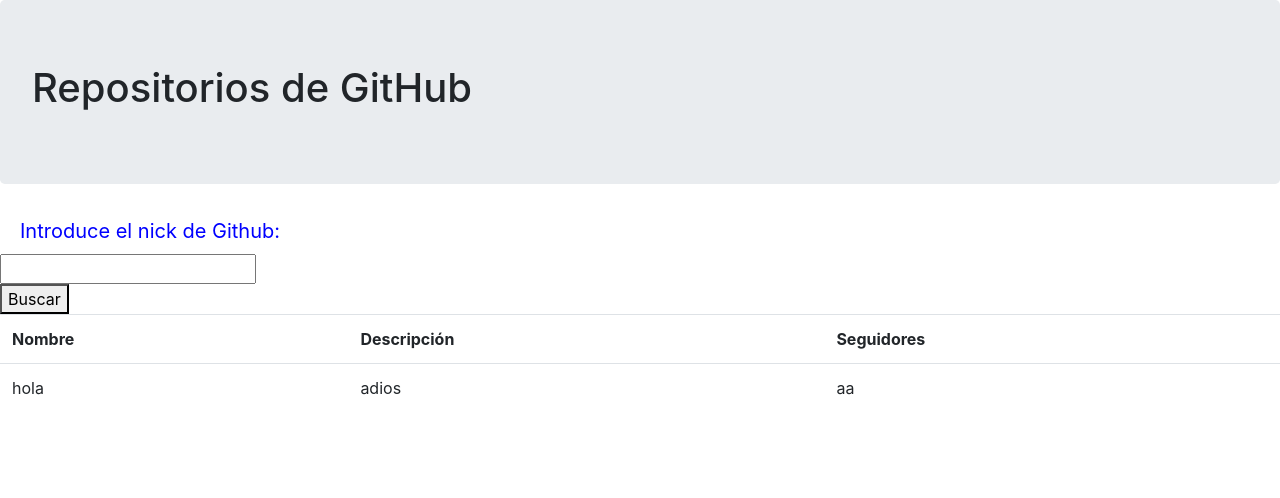
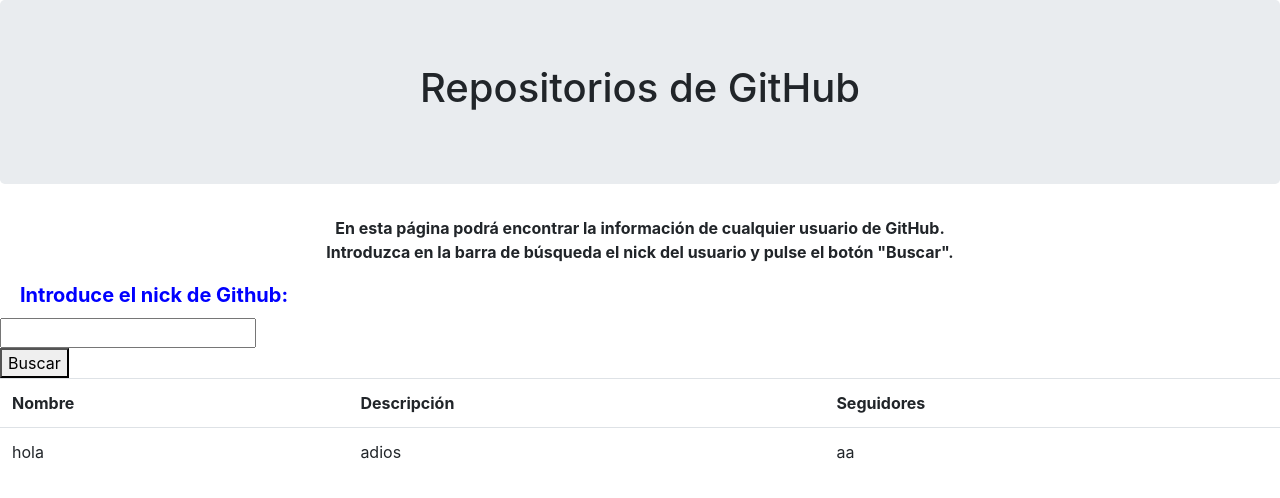
Before and after one commit to MikelArinaMarcos/exempleWebDSA, a plain HTML site: page index.html in a window 1280 px wide. Drawn offline with nearby package versions, Linux system fonts and the light colour scheme.

Commit message:
Cambios varios

```diff
--- a/index.html
+++ b/index.html
@@ -9,21 +9,35 @@
     <script src="https://cdn.jsdelivr.net/npm/popper.js@1.16.1/dist/umd/popper.min.js"></script>
     <script src="https://cdn.jsdelivr.net/npm/bootstrap@4.6.1/dist/js/bootstrap.bundle.min.js"></script>
     <style>
+        .titulo{
+            text-align: center;
+        }
+        .infoPage{
+            text-align: center;
+
+        }
         .labelForm{
             color: blue;
             font-size: 20px;
             padding-left: 20px;
         }
+        .searchForm{
+
+        }
     </style>
 </head>
 <body>
     <div class="jumbotron">
-        <h1>Repositorios de GitHub</h1>
+        <h1 class="titulo">Repositorios de GitHub</h1>
     </div>
     <div id="formulario">
         <form>
-            <label class="labelForm" for="nick">Introduce el nick de Github:</label><br>
-            <input type="text" id="nick" name="nick"><br>
+            <p class="infoPage">
+                <b>En esta página podrá encontrar la información de cualquier usuario de GitHub.<br>
+                Introduzca en la barra de búsqueda el nick del usuario y pulse el botón "Buscar".</b>
+            </p>
+            <label class="labelForm" for="nick"><b>Introduce el nick de Github:</b></label><br>
+            <input  class=searchForm" type="text" id="nick" name="nick"><br>
             <button>Buscar</button>
         </form>
     </div>
```
